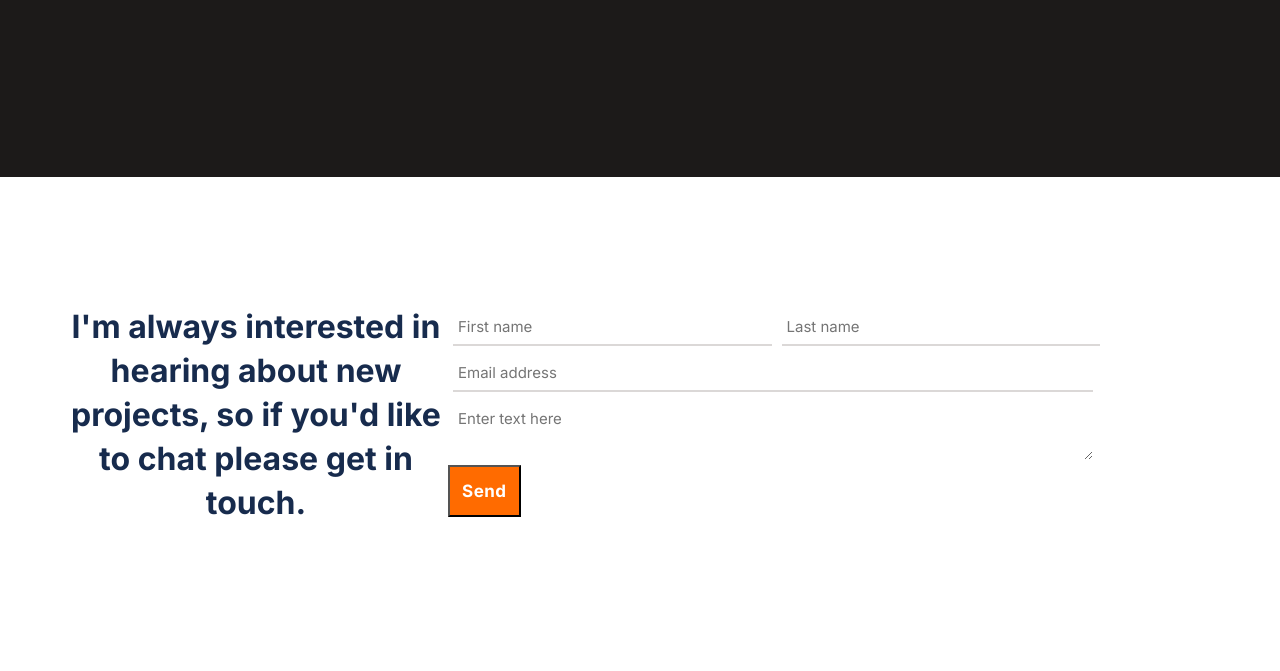
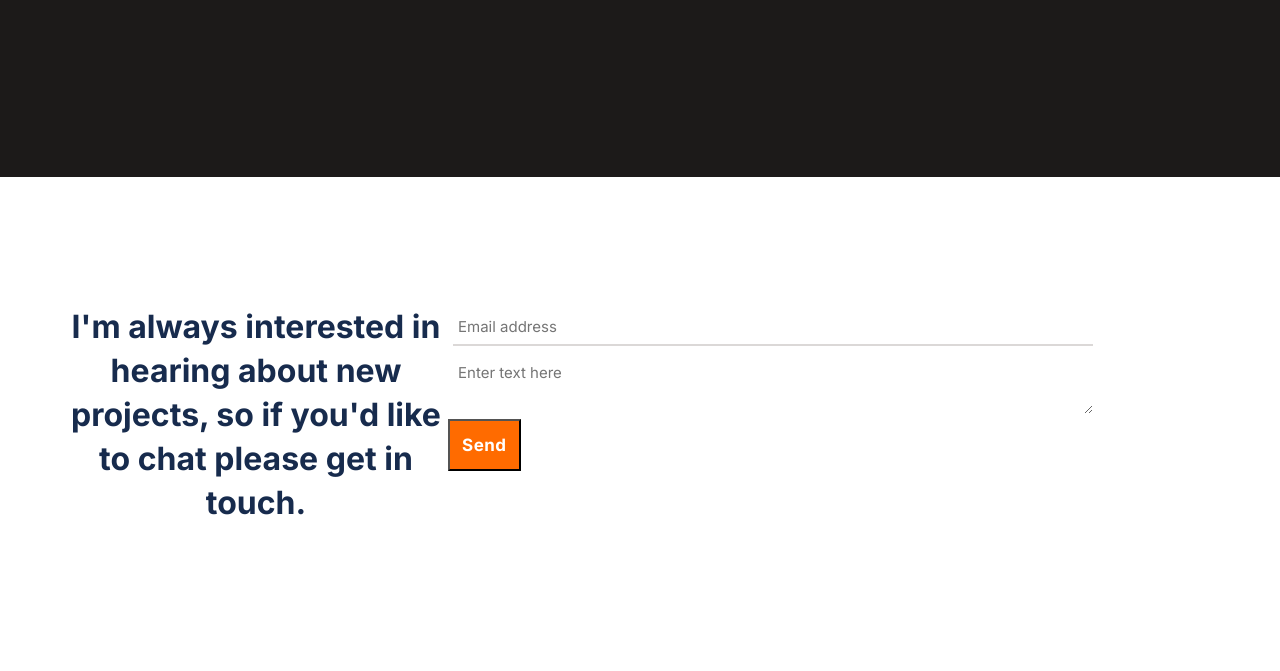
Before and after one commit to tsohleDev/trial-twor, a website: page index.html in a window 1280 px wide. Shown: the part 4106-4777 px from the top of the page. Drawn offline with Linux system fonts and the light colour scheme.

Commit message:
Remove first name from form

```diff
--- a/index.html
+++ b/index.html
@@ -294,26 +294,17 @@
           I'm always interested in hearing about new projects, so if you'd like
           to chat please get in touch.
         </h2>
-        <form action="https://formspree.io/f/mwkakrqj" method="POST">
+        <form>
           <input
             type="text"
-            name="fullname"
+            name="name"
             id="fullname"
             placeholder="Full name"
-            maxlength="30"
-            required
           />
-          <div class="name-form">
-            <input
-              id="name"
-              placeholder="First name"
-            />
-            <input
-              id="surname"
-              placeholder="Last name"
-            />
-          </div>
           <input
+            type="text"
+            id="email"
+            name="_replyto"
             placeholder="Email address"
           />
           <textarea
```
